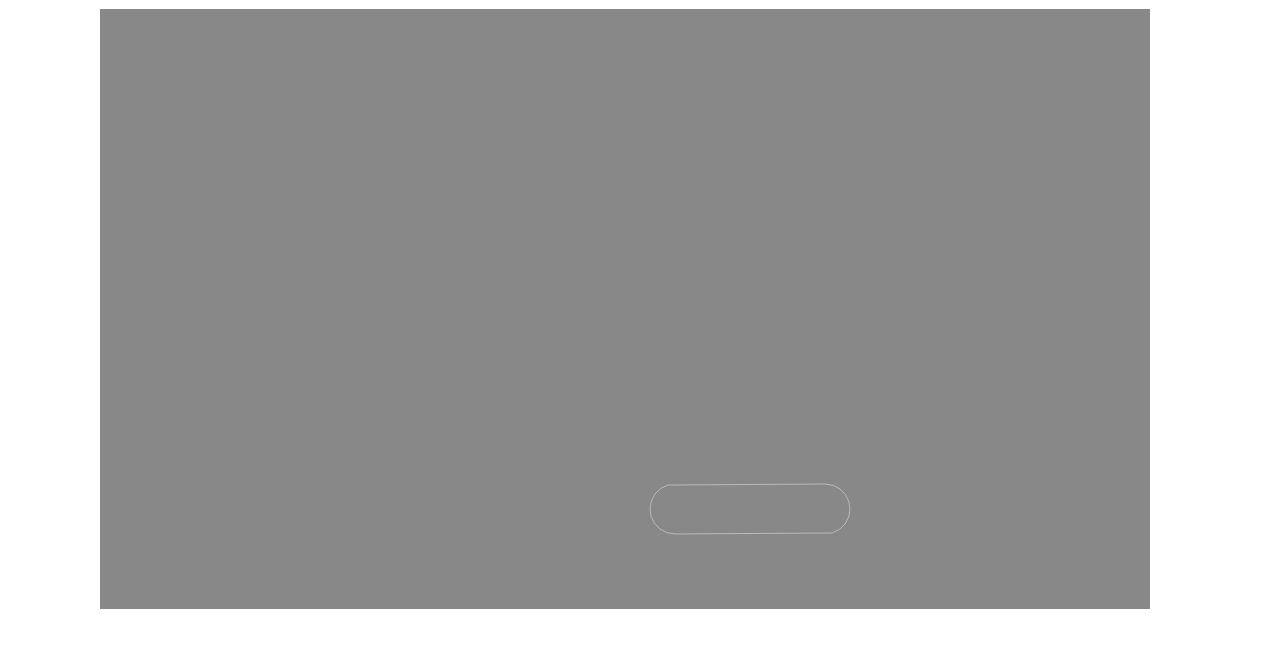
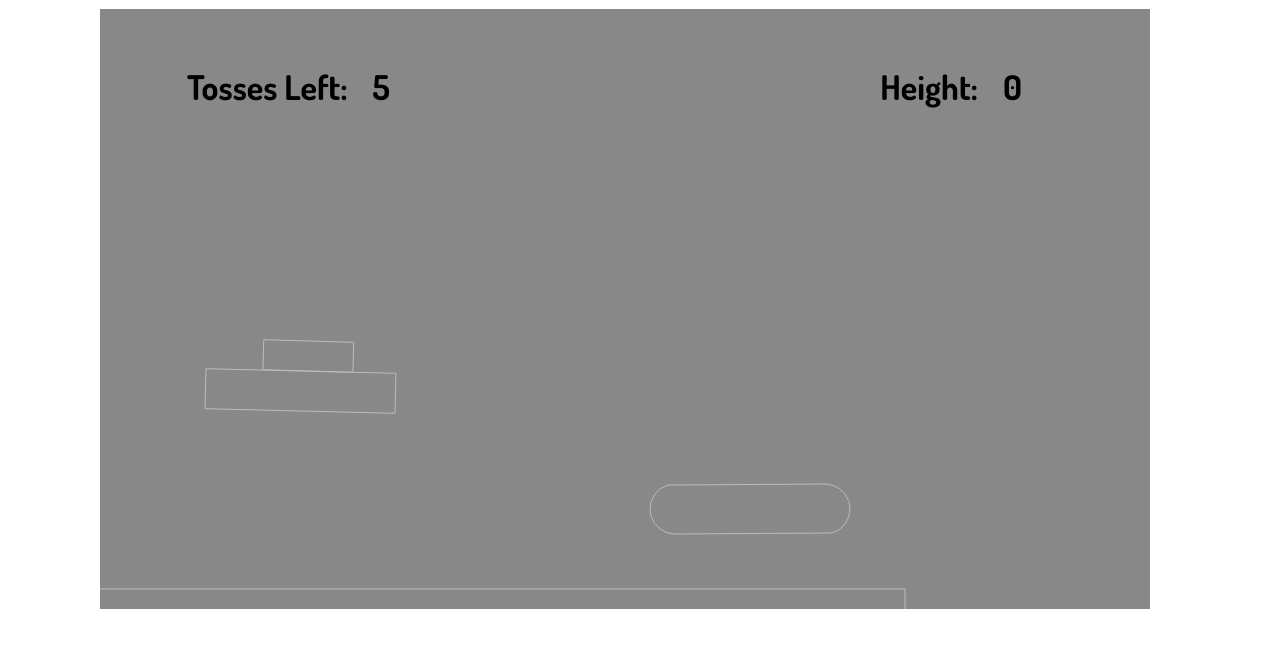
Before and after one commit to slolobdill44/Hamhuckin, a plain HTML site: page index.html in a window 1280 px wide. Shown: the part 50-698 px from the top of the page. Drawn offline with Linux system fonts and the light colour scheme.

Commit message:
Adds text on top of game, makes constraints invisible

```diff
--- a/css/style.css
+++ b/css/style.css
@@ -36,3 +36,29 @@ img  {
 #game-screen {
   margin-left: 100px;
 }
+
+.score-text{
+  font-family: 'Dosis', sans-serif;
+  top: 115px;
+  right: 258px;
+  font-size: 34px;
+  position: absolute;
+}
+
+.score-number {
+  display: inline-block;
+  margin-left: 25px;
+}
+
+.shots-text {
+  font-family: 'Dosis', sans-serif;
+  top: 115px;
+  left: 187px;
+  font-size: 34px;
+  position: absolute;
+}
+
+.shots-number {
+  display: inline-block;
+  margin-left: 25px;
+}
--- a/index.html
+++ b/index.html
@@ -12,7 +12,14 @@
   <script src="lib/decomp.min.js" type="text/javascript"></script>
   <script src="lib/hamhuckin.js" type="text/javascript"></script>
 
-  <body id="game-screen" onload="startScreen()">
+  <body id="game-screen" onload="gameStart()">
+    <div class="score-text">
+      Height:<div class="score-number">0</div>
+    </div>
+    <div class="shots-text">
+      Tosses Left:<div class="shots-number">5</div>
+    </div>
+    <div class="stack-height"></div>
   </body>
   <footer id="info-nav">
     <p>
```
Also changed, not shown: lib/hamhuckin.js.
